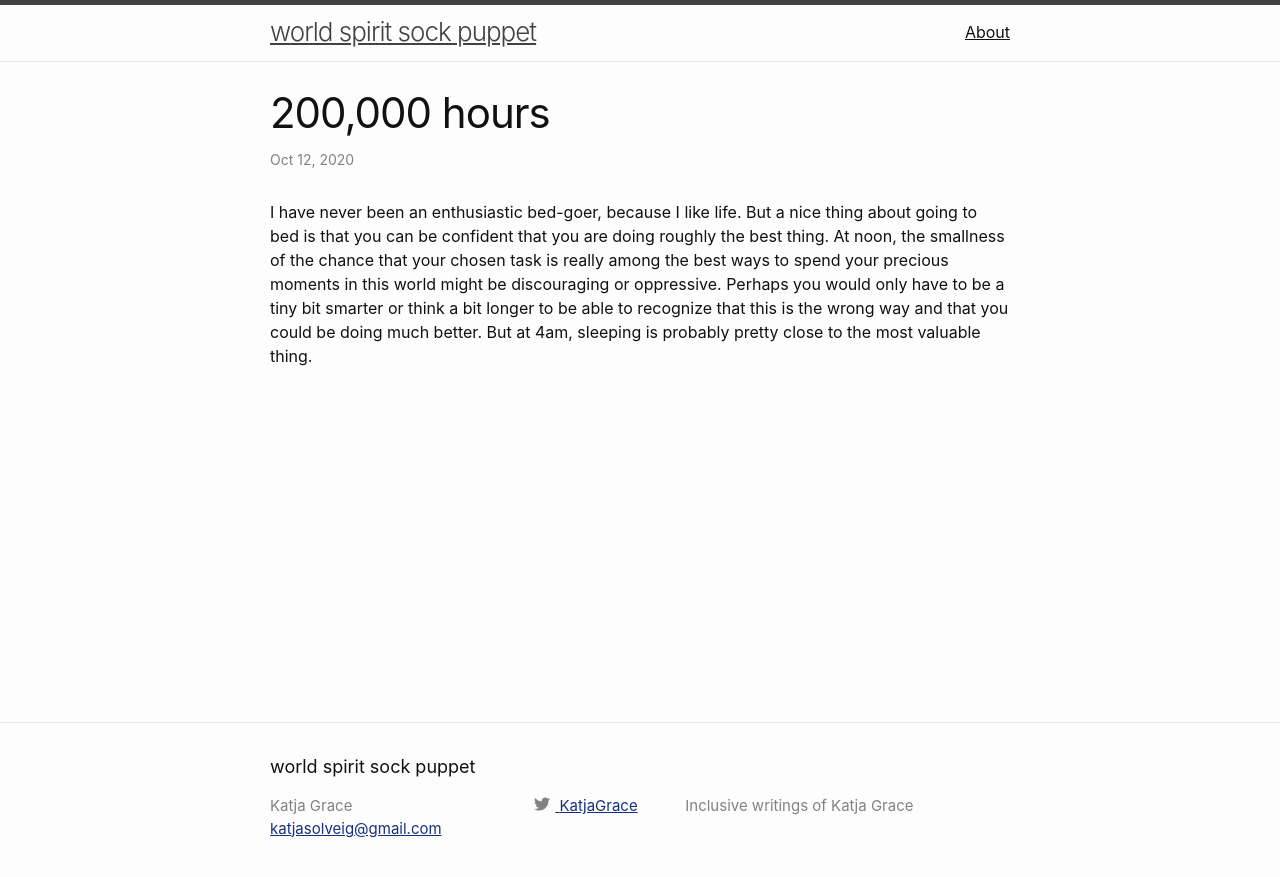
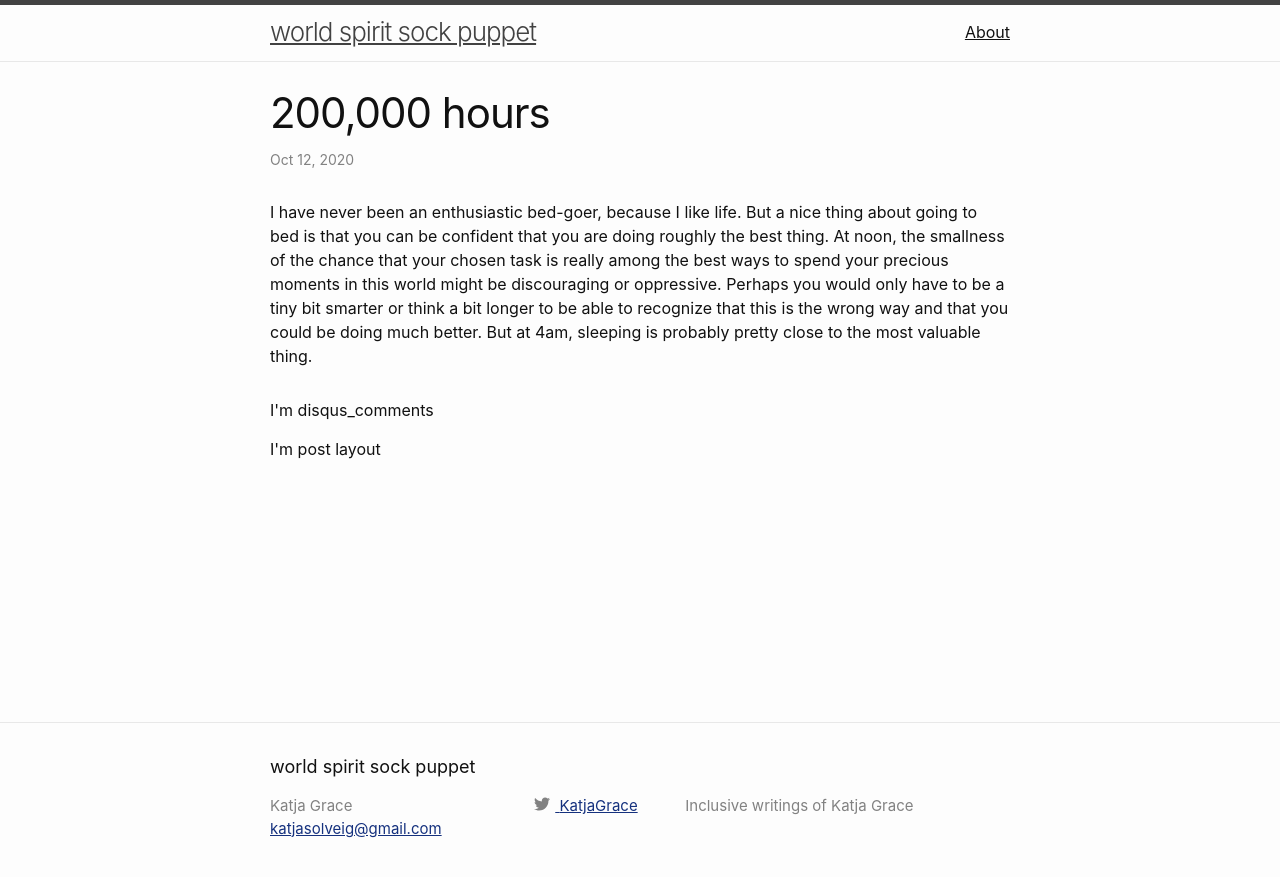
Before and after one commit to katjagrace/katjagrace.github.io, a Jekyll site: the page built from _posts/2020-10-12-200-000-hours.md, in a window 1280 px wide. Shown: the top 877 px of the page. Built offline with Jekyll 4.4.1, drawn with Linux system fonts in a browser that asks for light colours; comment, search, counter and statistics services are not loaded.

Commit message:
mess with comments

```diff
--- a/_includes/disqus_comments.html
+++ b/_includes/disqus_comments.html
@@ -1,5 +1,6 @@
 {%- if page.comments != false and jekyll.environment == "production" -%}
 
+  <p>I'm disqus_comments</p>
   <div id="disqus_thread"></div>
   <script>
     var disqus_config = function () {
--- a/_layouts/post.html
+++ b/_layouts/post.html
@@ -21,6 +21,7 @@ layout: default
 
   {%- if site.disqus.shortname -%}
     {%- include disqus_comments.html -%}
+    <p>I'm post layout</p>
   {%- endif -%}
 
   <a class="u-url" href="{{ page.url | relative_url }}" hidden></a>
```
